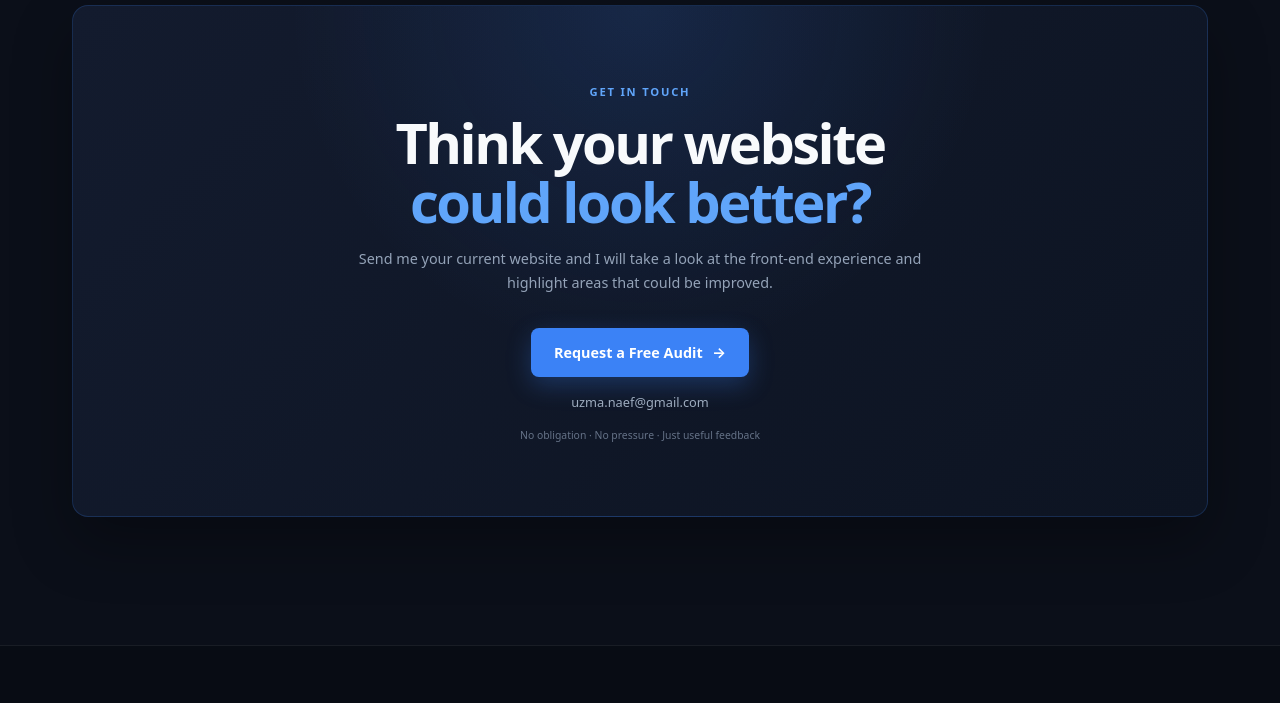
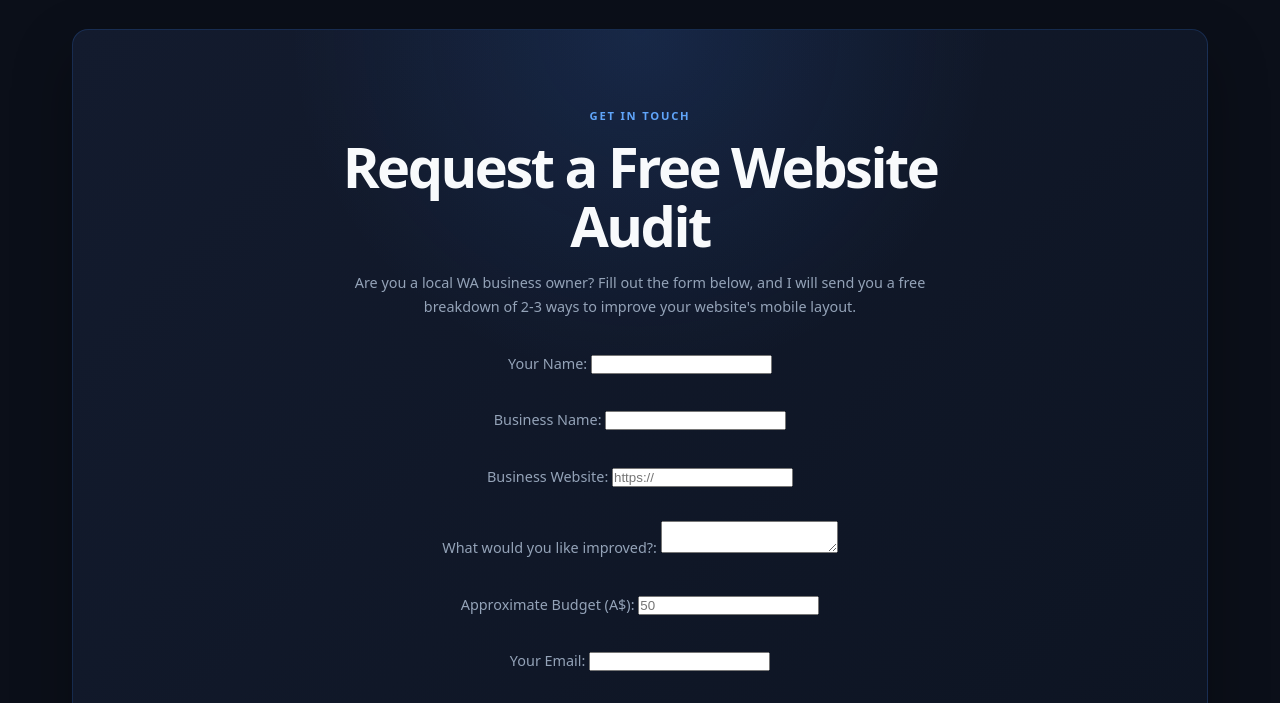
Before and after one commit to Ramiz-Abbasi/portfolio, a plain HTML site: page index.html in a window 1280 px wide. Shown: the part 3730-4433 px from the top of the page. Drawn offline with Linux system fonts and the light colour scheme.

Commit message:
Update index.html

````diff
--- a/index.html
+++ b/index.html
@@ -1,9 +1,11 @@
 <!DOCTYPE html>
+
 <html lang="en">
 <head>
     <meta charset="UTF-8">
     <meta name="viewport" content="width=device-width, initial-scale=1.0">
 
+```
 <meta
     name="description"
     content="DevRamiz provides front-end website improvements for local businesses across Western Australia, including mobile responsiveness, HTML and CSS improvements, and UI/UX upgrades."
@@ -14,10 +16,13 @@
 <title>DevRamiz | Front-End Web Design & Website Optimisation</title>
 
 <link rel="stylesheet" href="style.css">
+```
+
 </head>
 
 <body>
 
+```
 <!-- Navigation -->
 <nav class="navbar">
     <div class="nav-container">
@@ -218,7 +223,6 @@
 
     <div class="services-grid">
 
-
         <div class="service-card">
 
             <div class="service-number">
@@ -318,7 +322,6 @@
 
         <div class="case-study-card">
 
-
             <div class="case-header">
 
                 <div>
@@ -341,7 +344,6 @@
 
 
             <div class="split-view">
-
 
                 <!-- BEFORE -->
 
@@ -664,7 +666,7 @@
 </section>
 
 
-    <!-- Contact -->
+<!-- Professional Contact & Website Audit Form -->
 <section id="contact" class="contact">
 
     <div class="contact-card">
@@ -676,37 +678,99 @@
             </span>
 
             <h2>
-                    Think your website
-                    <span>could look better?</span>
+                Request a Free Website Audit
             </h2>
 
             <p>
-                    Send me your current website and I will take
-                    a look at the front-end experience and highlight
-                    areas that could be improved.
+                Are you a local WA business owner? Fill out the
+                form below, and I will send you a free breakdown
+                of 2-3 ways to improve your website's mobile layout.
             </p>
 
 
-                <a
-                    href="mailto:uzma.naef@gmail.com?subject=Website%20Audit%20Request"
-                    class="btn btn-primary"
+            <form
+                name="contact"
+                method="POST"
+                data-netlify="true"
             >
-                    Request a Free Audit
-                    <span>→</span>
-                </a>
+
+                <p>
+                    <label>
+                        Your Name:
+                        <input
+                            type="text"
+                            name="name"
+                            required
+                        />
+                    </label>
+                </p>
 
 
-                <a
-                    href="mailto:uzma.naef@gmail.com"
-                    class="email"
-                >
-                    uzma.naef@gmail.com
-                </a>
+                <p>
+                    <label>
+                        Business Name:
+                        <input
+                            type="text"
+                            name="business_name"
+                        />
+                    </label>
+                </p>
 
 
-                <small>
-                    No obligation · No pressure · Just useful feedback
-                </small>
+                <p>
+                    <label>
+                        Business Website:
+                        <input
+                            type="url"
+                            name="website"
+                            placeholder="https://"
+                        />
+                    </label>
+                </p>
+
+
+                <p>
+                    <label>
+                        What would you like improved?:
+                        <textarea
+                            name="improvements"
+                            required
+                        ></textarea>
+                    </label>
+                </p>
+
+
+                <p>
+                    <label>
+                        Approximate Budget (A$):
+                        <input
+                            type="number"
+                            name="budget"
+                            placeholder="50"
+                        />
+                    </label>
+                </p>
+
+
+                <p>
+                    <label>
+                        Your Email:
+                        <input
+                            type="email"
+                            name="email"
+                            required
+                        />
+                    </label>
+                </p>
+
+
+                <p>
+                    <button type="submit">
+                        Send Website Audit Request
+                    </button>
+                </p>
+
+            </form>
 
         </div>
 
@@ -770,6 +834,7 @@
     </div>
 
 </footer>
+```
 
 </body>
 </html>
````
Lines whose indentation alone changed are shown as unchanged.
